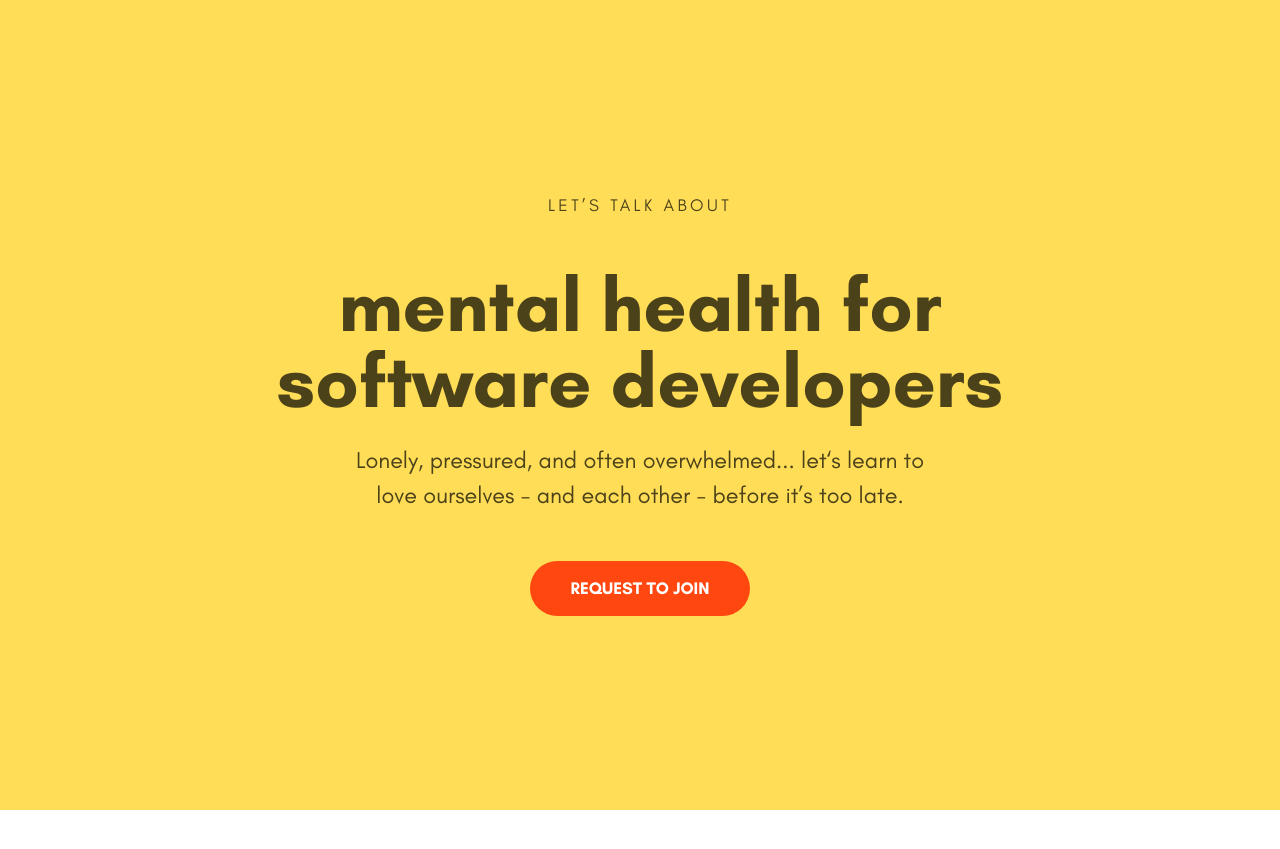
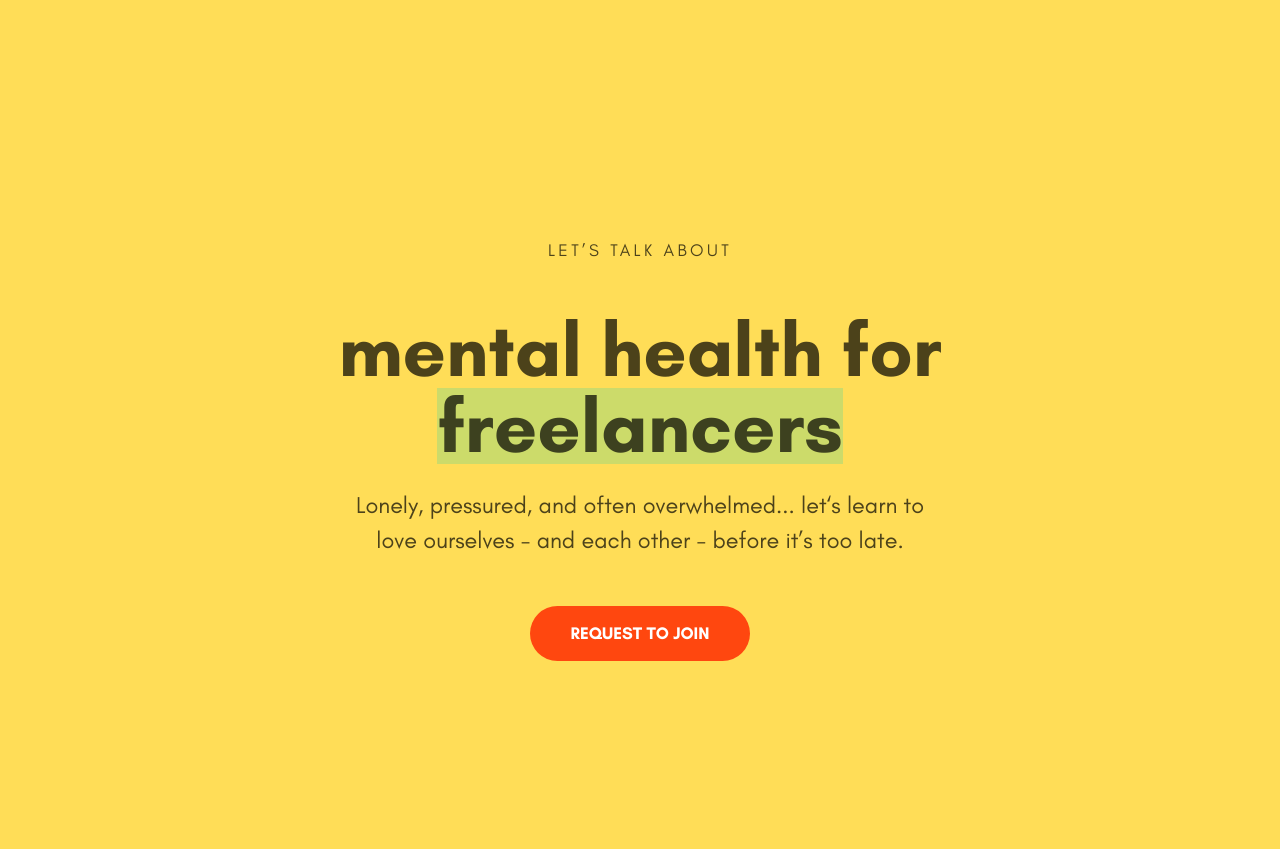
Before and after one commit to patricklorenzut/ForHumanSake.org, a Jekyll site: the page built from index.html, in a window 1280 px wide. Shown: the top 849 px of the page. Built offline with Jekyll 4.4.1, drawn with Linux system fonts in a browser that asks for light colours; nearby versions of some CDN libraries; some of the changed lines change nothing that is shown.

Commit message:
but whot's it FOR?

```diff
--- a/css/_home.scss
+++ b/css/_home.scss
@@ -1,6 +1,6 @@
 header.hero{
     text-align: center;
-    min-height: 90vh!important;
+    //min-height: 90vh!important;
     background: $pink;
     h3{
         margin-bottom: 3rem;
@@ -27,3 +27,9 @@ header.hero{
         margin-top: 2.5em;
     }
 }
+
+#changer{
+    background: rgba($primary, 0.2);
+    display: inline-block;
+    line-height: 1;
+}
--- a/index.html
+++ b/index.html
@@ -4,11 +4,11 @@ title: "Mental Health for Software Developers"
 slug: home
 ---
 
-<header class="hero is-success is-fullheight is-warning">
+<header class="hero is-fullheight is-warning">
     <div class="hero-body">
       <div class="container">
         <h3>Let’s Talk About</h3>
-        <h1>Mental Health for Software Developers</h1>
+        <h1>Mental Health for <span id="changer">Software Developers</span></h1>
         <h2>Lonely, pressured, and often overwhelmed... let‘s learn to love ourselves - and each other - before it’s too late.</h2>
 
         <div class="button-group">
@@ -18,3 +18,18 @@ slug: home
       </div>
     </div>
 </header>
+
+<script>
+  var words = ["Online Entrepreneurs", "Remote Workers", "Freelancers", "Software Developers"];
+  var i = 0;
+  var text = "This text changes";
+  function _getChangedText() {
+    i = (i + 1) % words.length;
+    return text.replace(/This text changes/, words[i]);
+  }
+  function _changeText() {
+    var txt = _getChangedText();
+    var d = document.getElementById("changer")
+    document.getElementById("changer").innerHTML = txt;
+  }
+  setInterval("_changeText()", 2000);</script>
```
